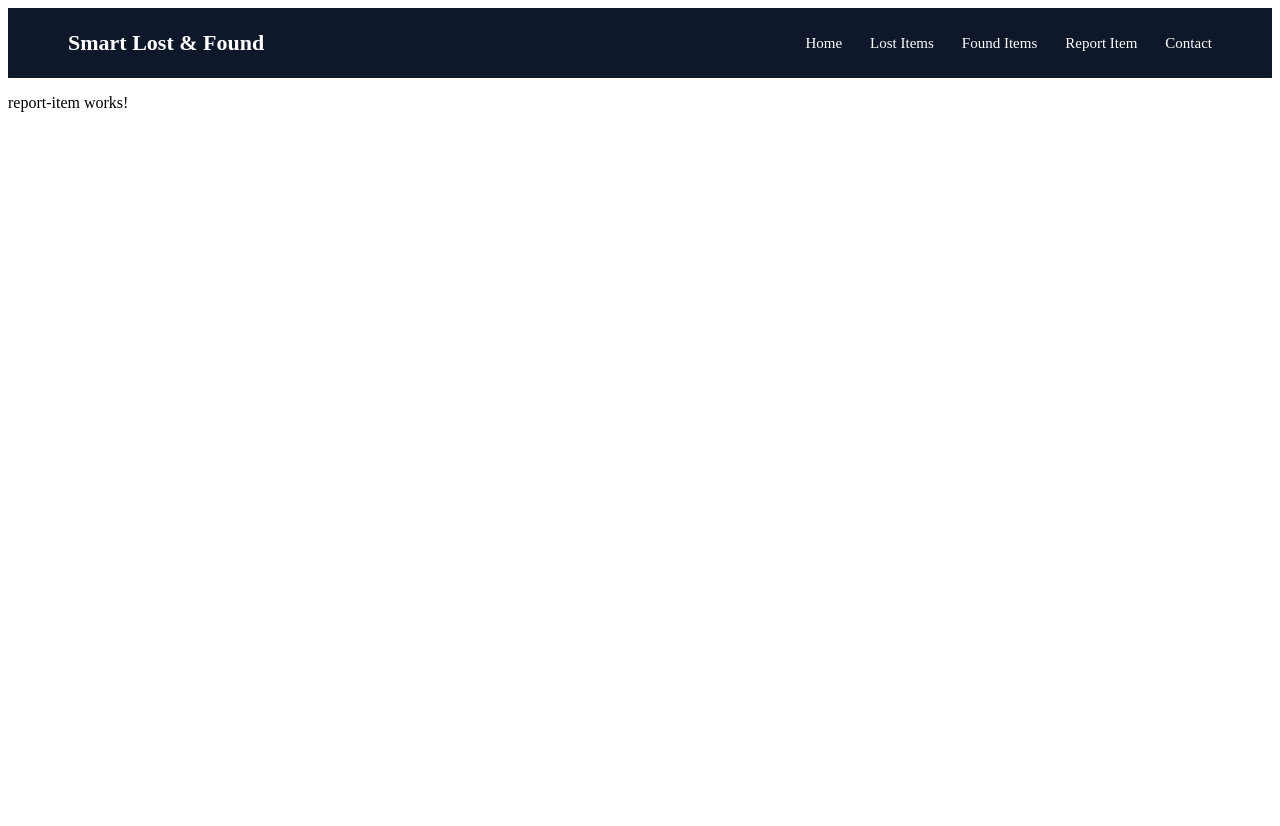
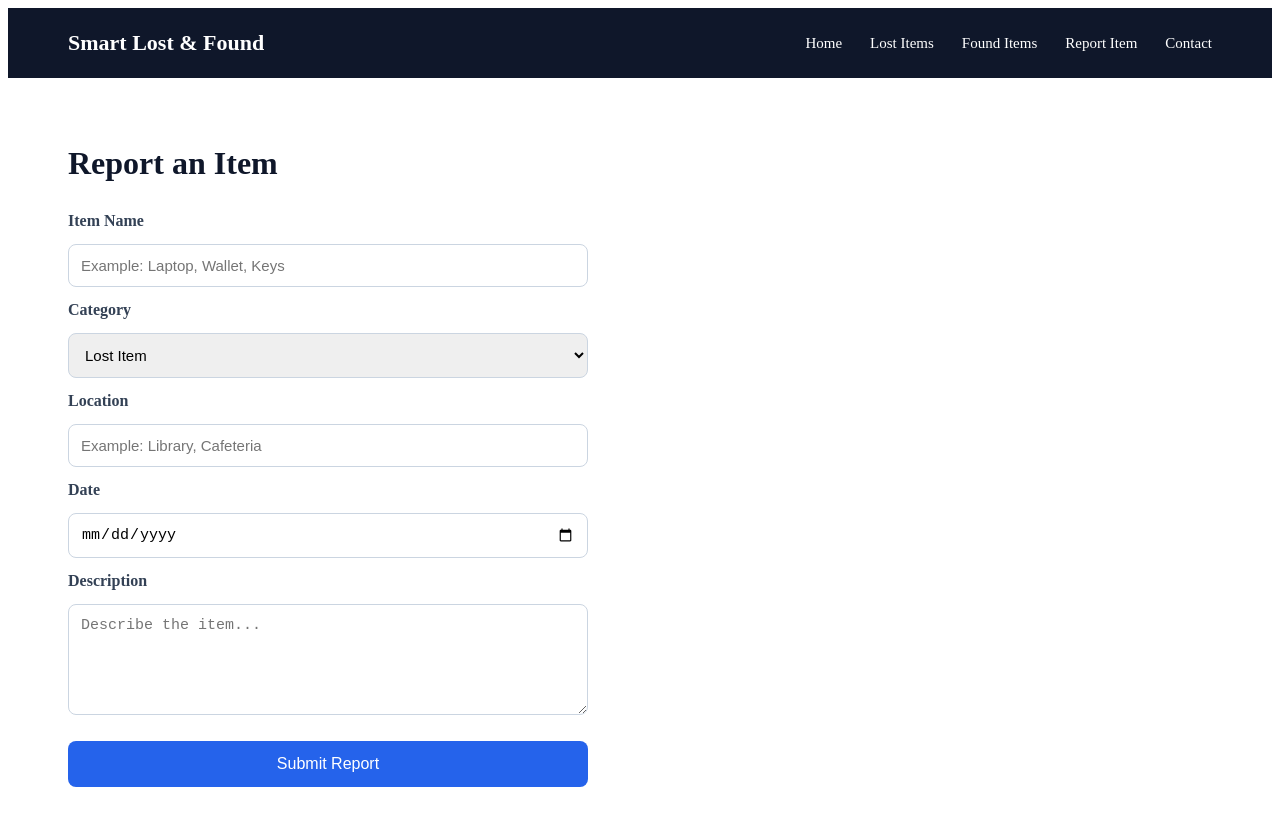
Before and after one commit to samyogacharya12/smart-campus-lost-found-frontend, an Angular app: page /report-item in a window 1280 px wide. Shown: the top 826 px of the page. Before the commit the page ends 800 px from the top, so only its background shows below. Built offline with nearby package versions, Linux system fonts and the light colour scheme.

Commit message:
Added report item UI

```diff
--- a/src/app/pages/report-item/report-item.css
+++ b/src/app/pages/report-item/report-item.css
@@ -0,0 +1,45 @@
+.report-page {
+  padding: 40px 60px;
+}
+
+.report-page h2 {
+  font-size: 32px;
+  margin-bottom: 30px;
+  color: #0f172a;
+}
+
+.report-form {
+  max-width: 520px;
+  display: flex;
+  flex-direction: column;
+  gap: 14px;
+}
+
+.report-form label {
+  font-weight: bold;
+  color: #334155;
+}
+
+.report-form input,
+.report-form select,
+.report-form textarea {
+  padding: 12px;
+  border: 1px solid #cbd5e1;
+  border-radius: 8px;
+  font-size: 15px;
+}
+
+.report-form button {
+  margin-top: 12px;
+  padding: 14px;
+  border: none;
+  border-radius: 8px;
+  background: #2563eb;
+  color: white;
+  font-size: 16px;
+  cursor: pointer;
+}
+
+.report-form button:hover {
+  background: #1d4ed8;
+}
--- a/src/app/pages/report-item/report-item.html
+++ b/src/app/pages/report-item/report-item.html
@@ -1 +1,25 @@
-<p>report-item works!</p>
+<div class="report-page">
+  <h2>Report an Item</h2>
+
+  <form class="report-form">
+    <label>Item Name</label>
+    <input type="text" placeholder="Example: Laptop, Wallet, Keys">
+
+    <label>Category</label>
+    <select>
+      <option>Lost Item</option>
+      <option>Found Item</option>
+    </select>
+
+    <label>Location</label>
+    <input type="text" placeholder="Example: Library, Cafeteria">
+
+    <label>Date</label>
+    <input type="date">
+
+    <label>Description</label>
+    <textarea placeholder="Describe the item..." rows="5"></textarea>
+
+    <button type="submit">Submit Report</button>
+  </form>
+</div>
```
